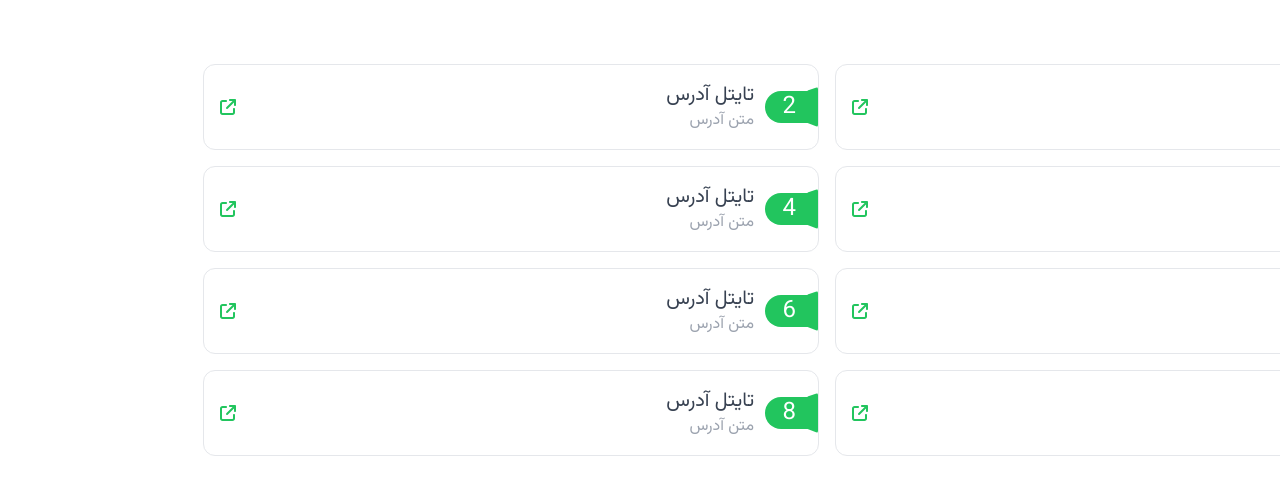
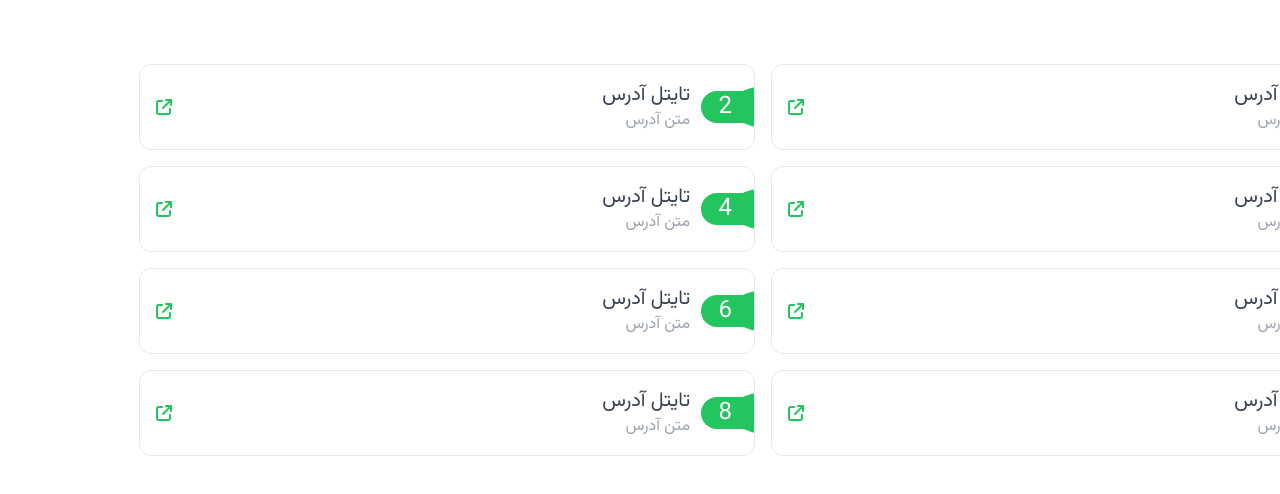
Before and after one commit to LilArash/Recycle, a React (Create React App) app: page / in a window 1280 px wide. Shown: the top 494 px of the page. Built offline with nearby package versions, Linux system fonts and the light colour scheme.

Commit message:
minor css changes

```diff
--- a/src/components/AddressCard.jsx
+++ b/src/components/AddressCard.jsx
@@ -7,10 +7,10 @@
 
 
     return (
-        <div onClick={() => setShowMap((s) => !s)} className={`flex relative flex-col ${showMap ? "border border-green-500" : "border"} rounded-xl gap-2 cursor-pointer`}>
+        <div onClick={() => setShowMap((s) => !s)} className={`flex relative flex-col ${showMap ? "border border-green-500" : "border"} rounded-xl gap-2 cursor-pointer group`}>
             <div className="flex justify-between items-center ">
-                <div className="flex items-center justify-between w-full gap-4 rounded-lg my-4 mr-0 pr-0  h-full ">
-                    <div className="flex items-center gap-6">
+                <div className="flex items-center justify-between w-full gap-4 rounded-lg my-4 mr-0 pr-0  h-full relative">
+                    <div className="flex items-center gap-6 bg-white h-full rounded-xl w-[90%]">
                         <div className=" rounded-l-full text-center flex items-center justify-start">
                             <div style={{
                                 clipPath: 'polygon(74% 9%, 100% 0, 100% 100%, 74% 90%)'
@@ -27,11 +27,12 @@
                             <p className="text-gray-400">{address}</p>
                         </div>
                     </div>
-                    <div className="p-4 rounded-lg flex justify-center gap-2 -z-50 ">
-                        <FontAwesomeIcon className="text-green-500 " icon={faExternalLink} />
+                    <div className={`p-4 rounded-xl flex justify-end items-center gap-2 w-[100%] h-full absolute -z-10
+                    ${!showMap && "group-hover:bg-green-500"}  transition-colors`}>
+                        <FontAwesomeIcon className={`text-green-500 ${!showMap && "group-hover:text-white"}`} icon={faExternalLink} />
                         {
                             showMap && (
-                                <FontAwesomeIcon className="text-green-500 " icon={faTrashCan} />
+                                <FontAwesomeIcon className={`text-green-500 ${!showMap && "group-hover:text-white"} `} icon={faTrashCan} />
                             )
                         }
                     </div>
--- a/src/components/test.jsx
+++ b/src/components/test.jsx
@@ -2,12 +2,9 @@
 import { faExternalLink } from "@fortawesome/free-solid-svg-icons"
 export function Test() {
     return (
-        <div className="flex border h-10 rounded-lg m-4 justify-between items-center group">
-            <div className="bg-red-500 h-full w-[90%] rounded-lg">
-
-            </div>
-            <FontAwesomeIcon className=" group-hover:bg-green-500 h-full size-5 w-[10%]" icon={faExternalLink} />
-
+        <div className=" m-4 p-4 flex flex-col border rounded-2xl relative group">
+            <div className="w-[80%] h-12 bg-red-500 rounded-lg z-50"></div>
+             <div className="w-[90%] h-12 bg-white border rounded-lg absolute group-hover:bg-green-500"></div>
         </div>
     )
 }
```
